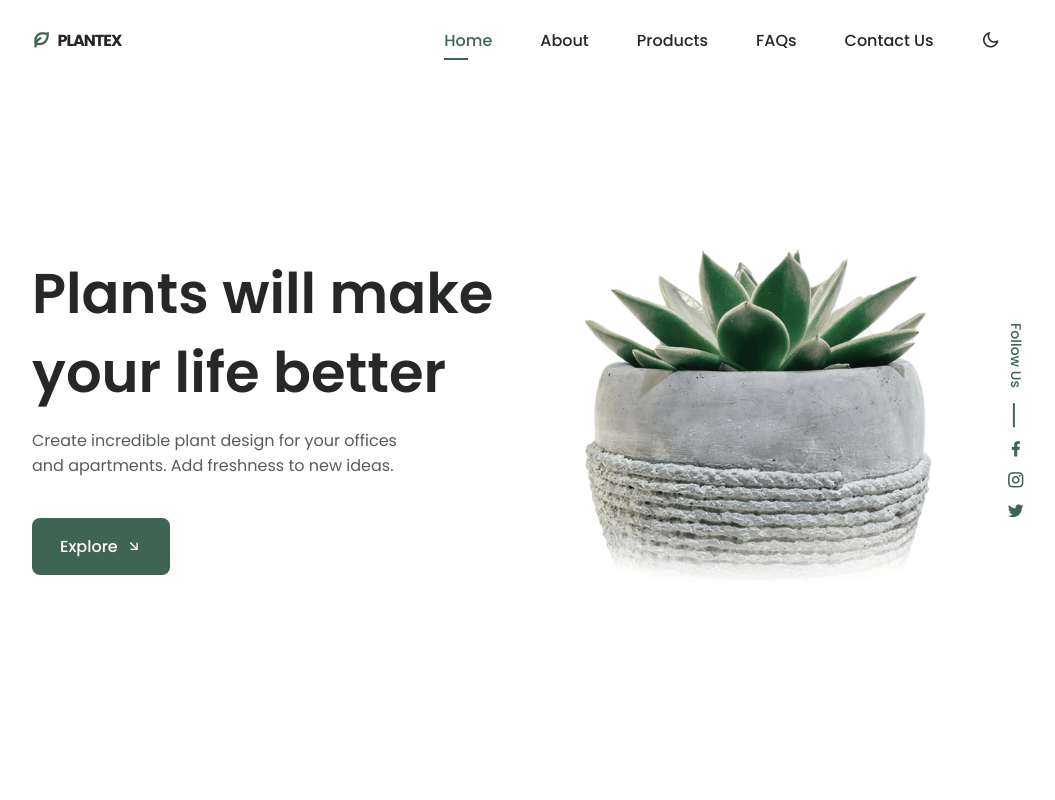
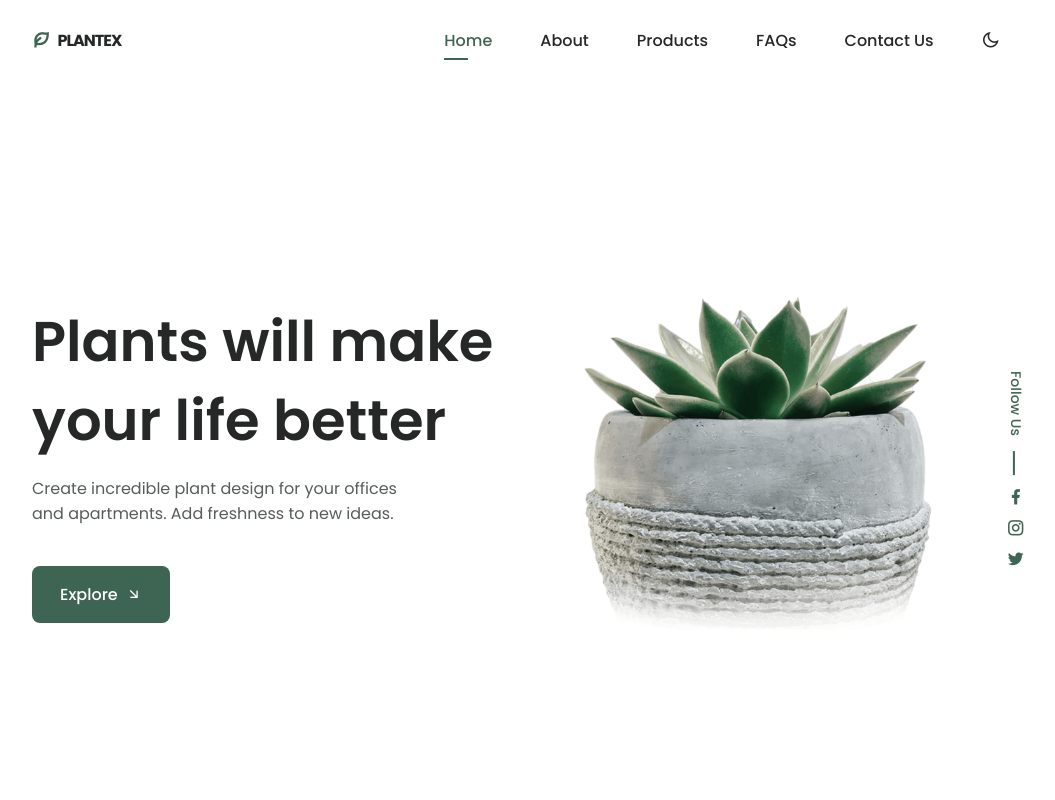
Before and after one commit to alexandra-ep/plantex, a plain HTML site: page index.html in a window 1280 px wide. Shown: the top 800 px of the page, without its empty margins (124-1179 px from the left). Drawn offline with nearby package versions, Linux system fonts and the light colour scheme.

Commit message:
Update styles

```diff
--- a/css/styles.css
+++ b/css/styles.css
@@ -1008,7 +1008,7 @@ body.dark-theme {
   }
 
   .home {
-    padding: 9.5rem 0 5rem;
+    padding: 10rem 0 5rem;
   }
 
   .home__img {
@@ -1092,9 +1092,9 @@ body.dark-theme {
   }
 }
 
-@media screen and (min-width: 1200px) {
+@media screen and (min-width: 1280px) {
   .home {
-    padding: 15rem 0 8rem;
+    padding: 18rem 0 8rem;
   }
 
   .home__social {
```
